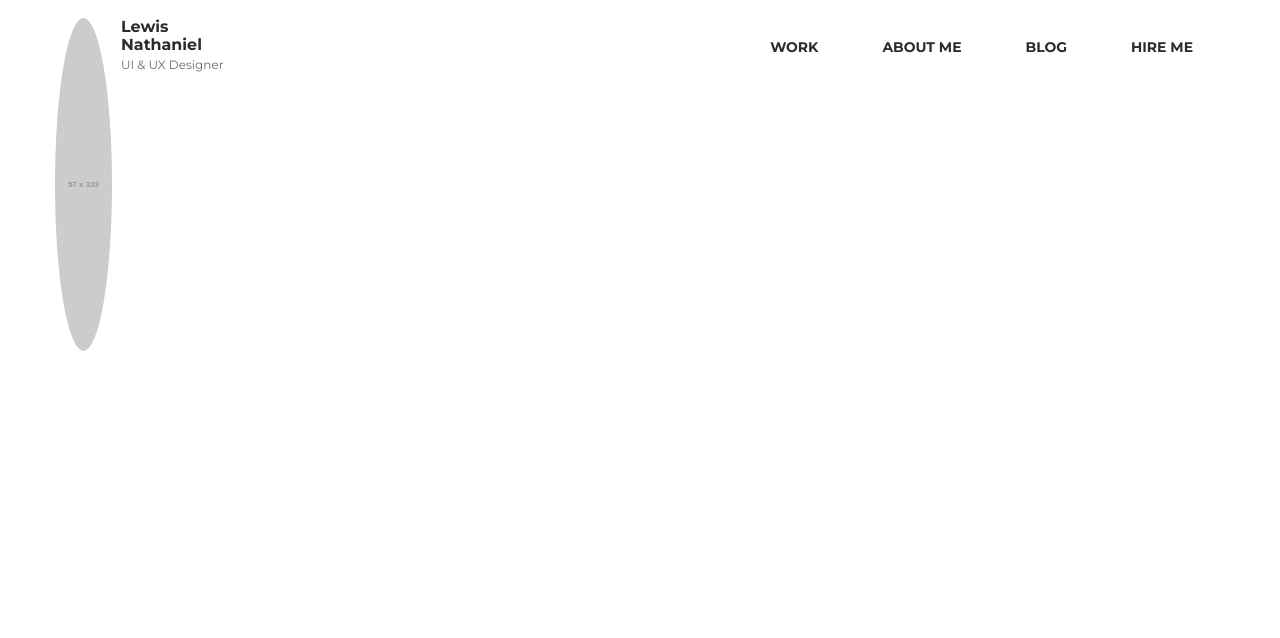
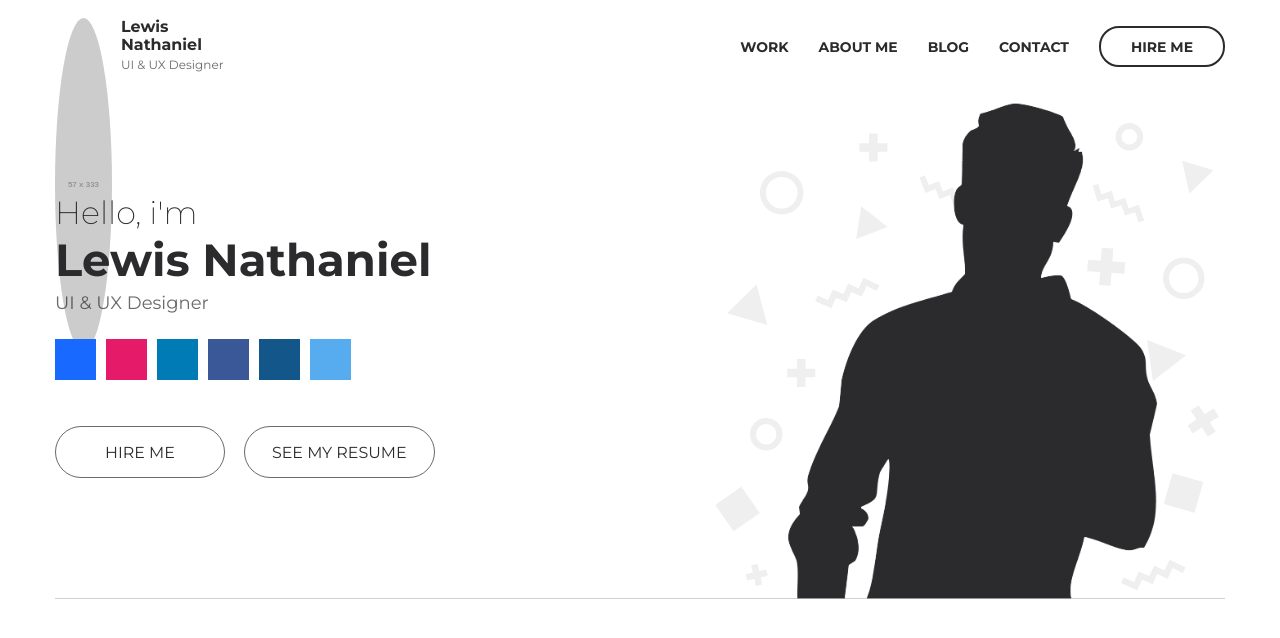
Before and after one commit to Shosetsu01/HTML_CSS, a plain HTML site: page Portfolio/index.html in a window 1280 px wide. Drawn offline with Linux system fonts and the light colour scheme; placeholder pictures from the web are drawn by us.

Commit message:
Portfolio #2

```diff
--- /dev/null
+++ b/Portfolio/css/blocks/btn.less
@@ -0,0 +1,37 @@
+// main: ../style.less
+
+.btn {
+    display: inline-block;
+    vertical-align: top;
+    padding: 1.1rem 1.8rem;
+    min-width: 170px;
+
+    border: 1px solid @gray;
+    border-radius: 30px;
+    background: none;
+    cursor: pointer;
+
+    font-family: inherit;
+    font-size: 1.06rem;
+    line-height: 1.1;
+    color: @black;
+    text-transform: uppercase;
+    text-decoration: none;
+    text-align: center;
+
+    transition: background-color .2s linear, color .2s linear, box-shadow .2s linear;
+
+    &:focus {
+        outline: none;
+    }
+
+    &:hover {
+        background-color: @black;
+        box-shadow: 2px 2px 10px fade(#000, 24%);
+        color: @white;
+    }
+
+    + .btn {
+        margin-left: 1rem;
+    }
+}
--- /dev/null
+++ b/Portfolio/css/blocks/intro.less
@@ -0,0 +1,43 @@
+// main: ../style.less
+
+.intro__inner {
+    display: flex;
+    padding-top: 100px;
+    padding-bottom: 120px;
+    position: relative;
+
+    background: url("../images/symbols.png") right bottom no-repeat;
+    border-bottom: 1px solid fade(@gray, 30%);
+}
+
+.intro__content {
+    width: 50%;
+}
+
+.intro__subtitle {
+    font-size: 2.13rem;
+    color: @black;
+    font-weight: 200;
+}
+
+.intro__title {
+    margin-bottom: 5px;
+
+    font-size: 3rem;
+    color: @black;
+    font-weight: 700;
+}
+
+.intro__text {
+    margin-bottom: 25px;
+
+    font-size: 1.2rem;
+    color: fade(@black, 70%);
+}
+
+.intro__photo {
+    position: absolute;
+    bottom: -1px;
+    right: 0;
+    z-index: 1;
+}
--- a/Portfolio/css/blocks/nav.less
+++ b/Portfolio/css/blocks/nav.less
@@ -2,21 +2,52 @@
 
 .nav {
     display: flex;
+    align-items: center;
     height: 100%;
 }
 
 .nav__link {
-    padding: 0.66rem 2rem;
+    margin-left: 2rem;
+    position: relative;
+
     font-size: 0.93rem;
     font-weight: 700;
     color: @black;
     text-transform: uppercase;
     text-decoration: none;
 
-    border: 2px solid transparent;
-    border-radius: 20px;
+    &::after {
+        content: "";
+        width: 0;
+        height: 2px;
+        background-color: @black;
 
-    &:hover {
-        border-color: @black;
+        position: absolute;
+        bottom: -5px;
+        left: 0;
+        z-index: 1;
+
+        transition: width .2s linear;
+    }
+
+    &:hover:not(.nav__link--btn) {
+        &::after {
+            width: 100%;
+        }
+    }
+
+    // Modificators
+    &--btn {
+        padding: 0.66rem 2rem;
+
+        border-radius: 20px;
+        border: 2px solid @black;
+
+        transition: background-color .2s linear, color .2s linear;
+
+        &:hover {
+            background-color: @black;
+            color: @white;
+        }
     }
 }
--- /dev/null
+++ b/Portfolio/css/blocks/social.less
@@ -0,0 +1,17 @@
+// main: ../style.less
+
+.social {
+    display: flex;
+    margin-bottom: 42px;
+}
+
+.social__link {
+    margin-right: 10px;
+    text-decoration: none;
+
+    transition: transform .2s linear;
+
+    &:hover {
+        transform: translateY(-5px);
+    }
+}
--- a/Portfolio/css/style.less
+++ b/Portfolio/css/style.less
@@ -13,6 +13,10 @@ body {
     color: @black;
 }
 
+h1, h2, h3, h4, h5, h6 {
+    margin: 0;
+}
+
 *,
 *::before,
 *::after {
@@ -24,3 +28,6 @@ body {
 @import "blocks/header";
 @import "blocks/user";
 @import "blocks/nav";
+@import "blocks/intro";
+@import "blocks/social";
+@import "blocks/btn";
--- a/Portfolio/index.html
+++ b/Portfolio/index.html
@@ -4,12 +4,15 @@
     <meta charset="UTF-8">
     <link rel="stylesheet" href="css/style.css">
     <link rel="preconnect" href="https://fonts.gstatic.com">
-    <link href="https://fonts.googleapis.com/css2?family=Montserrat:ital,wght@0,300;0,400;0,700;1,300&display=swap" rel="stylesheet">
+    <link href="https://fonts.googleapis.com/css2?family=Montserrat:ital,wght@0,200;0,300;0,400;0,700;1,300&display=swap" rel="stylesheet">
     <meta name="viewport" content="width=device-width, initial-scale=1">
     <title>Portfolio</title>
 </head>
 <body>
 
+
+
+<!-- Header -->
 <header class="header">
     <div class="container">
         <div class="header__inner">
@@ -28,12 +31,58 @@
                 <a class="nav__link" href="#">work</a>
                 <a class="nav__link" href="#">about me</a>
                 <a class="nav__link" href="#">blog</a>
-                <a class="nav__link" href="#">hire me</a>
+                <a class="nav__link" href="#">contact</a>
+                <a class="nav__link nav__link--btn" href="#">hire me</a>
             </nav>
 
         </div>
     </div>
 </header>
 
+
+
+<!-- Intro -->
+<section class="intro">
+    <div class="container">
+
+        <div class="intro__inner">
+            <div class="into__content">
+                <h2 class="intro__subtitle">Hello, i'm</h2>
+                <h1 class="intro__title">Lewis Nathaniel</h1>
+                <div class="intro__text">UI &amp; UX Designer</div>
+
+                <div class="social">
+                    <a href="#" class="social__link">
+                        <img src="images/social/behance.svg" alt="">
+                    </a>
+                    <a href="#" class="social__link">
+                        <img src="images/social/dribbble.svg" alt="">
+                    </a>
+                    <a href="#" class="social__link">
+                        <img src="images/social/in.svg" alt="">
+                    </a>
+                    <a href="#" class="social__link">
+                        <img src="images/social/facebook.svg" alt="">
+                    </a>
+
+                    <a href="#" class="social__link">
+                        <img src="images/social/instagram.svg" alt="">
+                    </a>
+                    <a href="#" class="social__link">
+                        <img src="images/social/twitter.svg" alt="">
+                    </a>
+                </div>
+
+                <a class="btn" href="#">HIRE ME</a>
+                <button class="btn" type="button">SEE MY RESUME</button>
+            </div>
+
+            <img class="intro__photo" src="images/photo.png" alt="">
+        </div> <!-- /.intro__inner -->
+
+    </div><!-- /.container -->
+</section><!-- /.Intro -->
+
+
 </body>
 </html>
```
Also changed, not shown: Portfolio/css/style.css, Portfolio/images/photo.png (added), Portfolio/images/social/behance.svg (added), Portfolio/images/social/dribbble.svg (added), Portfolio/images/social/facebook.svg (added), Portfolio/images/social/in.svg (added), Portfolio/images/social/instagram.svg (added), Portfolio/images/social/twitter.svg (added), Portfolio/images/symbols.png (added).
